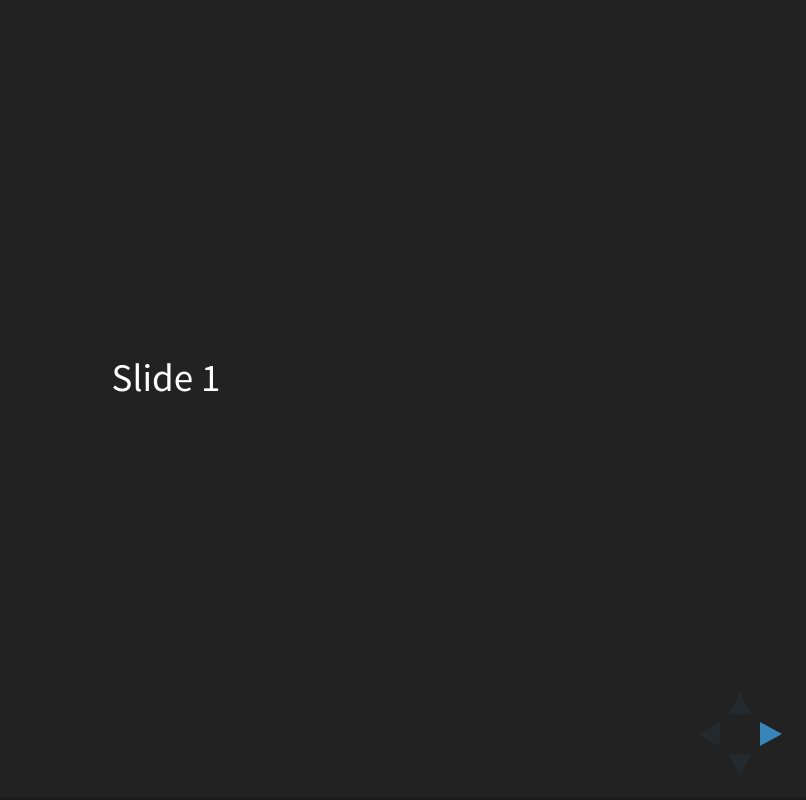
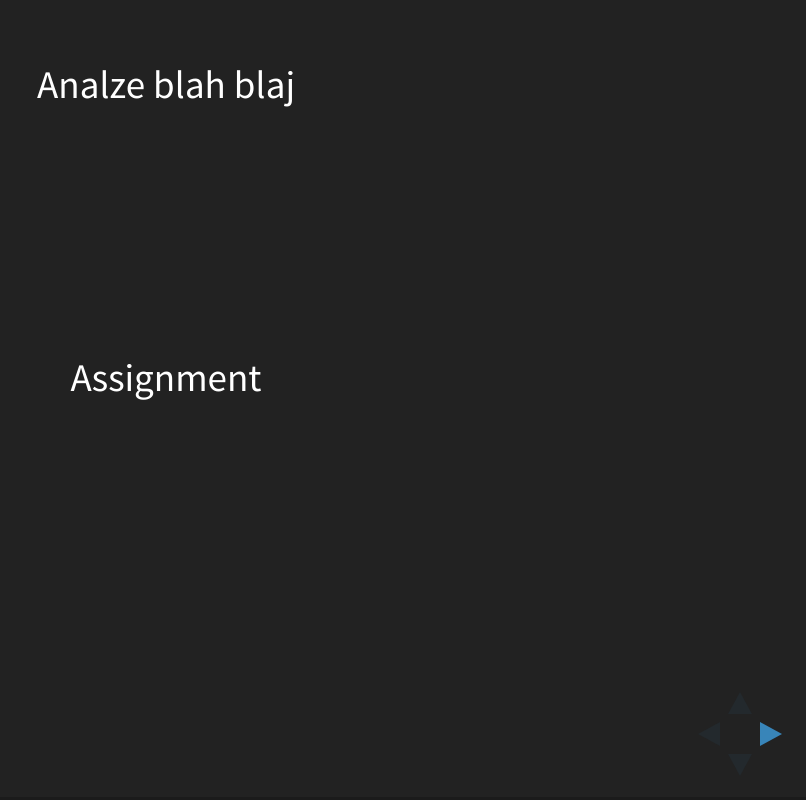
Before and after one commit to naulston/planner3, a website: page index.html in a window 1280 px wide. Shown: the whole page, without its empty margins (474-1280 px from the left). Drawn offline with Linux system fonts and the light colour scheme.

Commit message:
Update index.html

```diff
--- a/index.html
+++ b/index.html
@@ -24,7 +24,8 @@
 	<body>
 		<div class="reveal">
 			<div class="slides">
-				<section>Slide 1</section>
+				<section>Assignment</section>
+				<p>Analze blah blaj</p>
 				<section>Slide 2</section>
 				<section>Slide 3</section>
 			</div>
```
